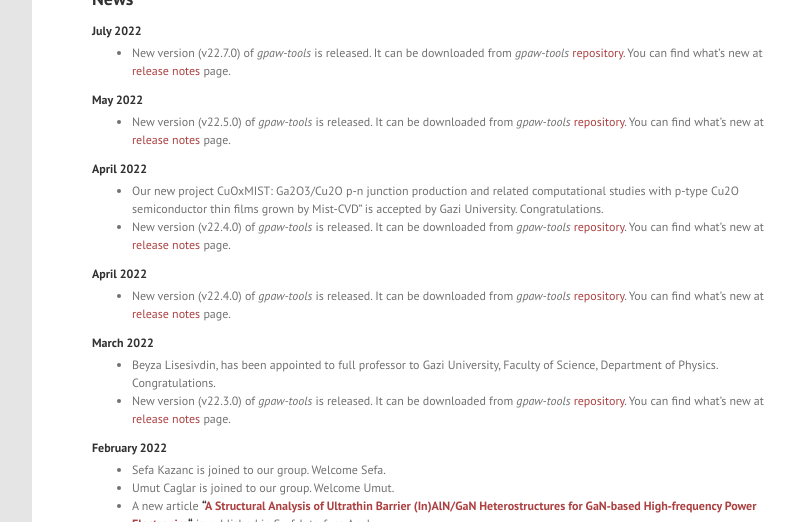
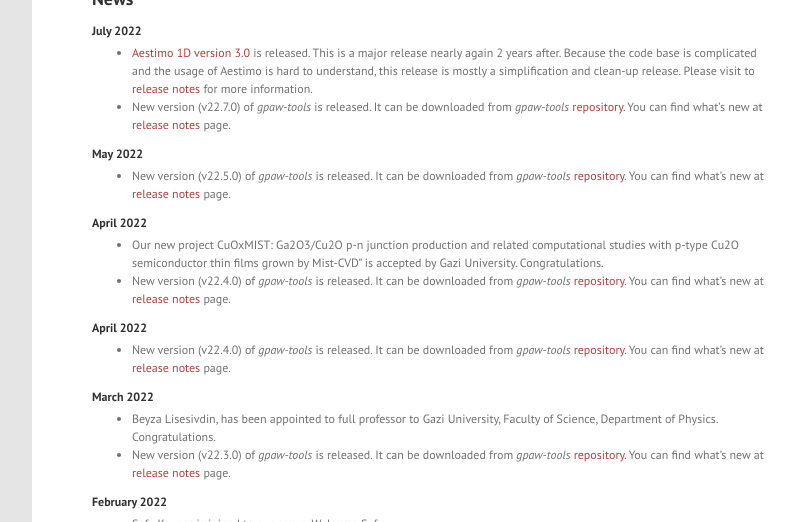
Before and after one commit to lrgresearch/oldwebsite, a Jekyll site: the page built from index.md, in a window 1280 px wide and 900 px high, cut to the strip 378-900 px from the top of the window. Shown: the whole strip, without its empty margins (184-979 px from the left). Built offline with Jekyll 4.4.1, drawn with Linux system fonts in a browser that asks for light colours; the list of posts is cut into pages by our own code.

Commit message:
Update index.md

```diff
--- a/index.md
+++ b/index.md
@@ -6,6 +6,7 @@
 ## News
 
 #### July 2022
+* [Aestimo 1D version 3.0](https://www.aestimosolver.org/) is released. This is a major release nearly again 2 years after. Because the code base is complicated and the usage of Aestimo is hard to understand, this release is mostly a simplification and clean-up release. Please visit to [release notes](https://www.aestimosolver.org/releasenotes.html#v300-july-13-2022) for more information.
 * New version (v22.7.0) of *gpaw-tools* is released. It can be downloaded from *gpaw-tools* [repository](https://github.com/lrgresearch/gpaw-tools). You can find what's new at [release notes](https://www.lrgresearch.org/gpaw-tools/releasenotes/#version-2270) page.
 
 #### May 2022
```
